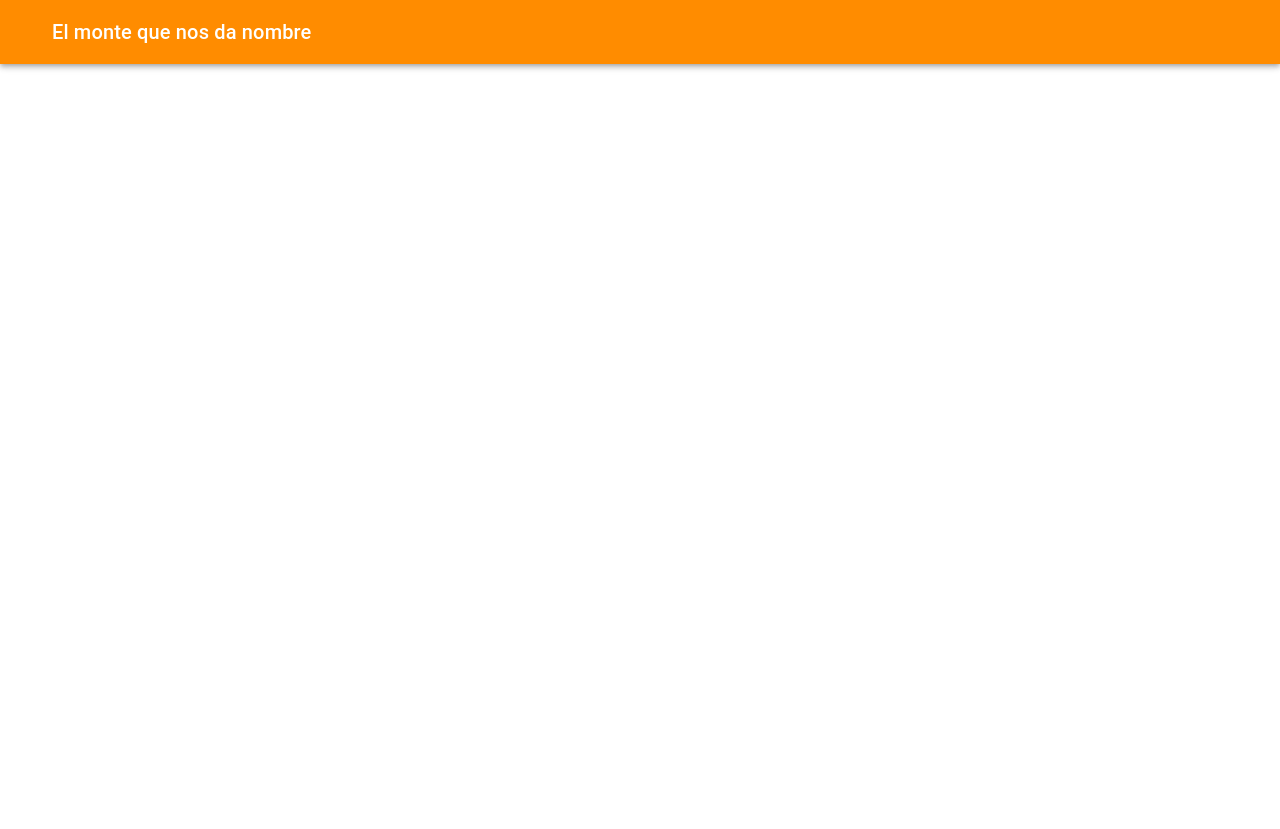
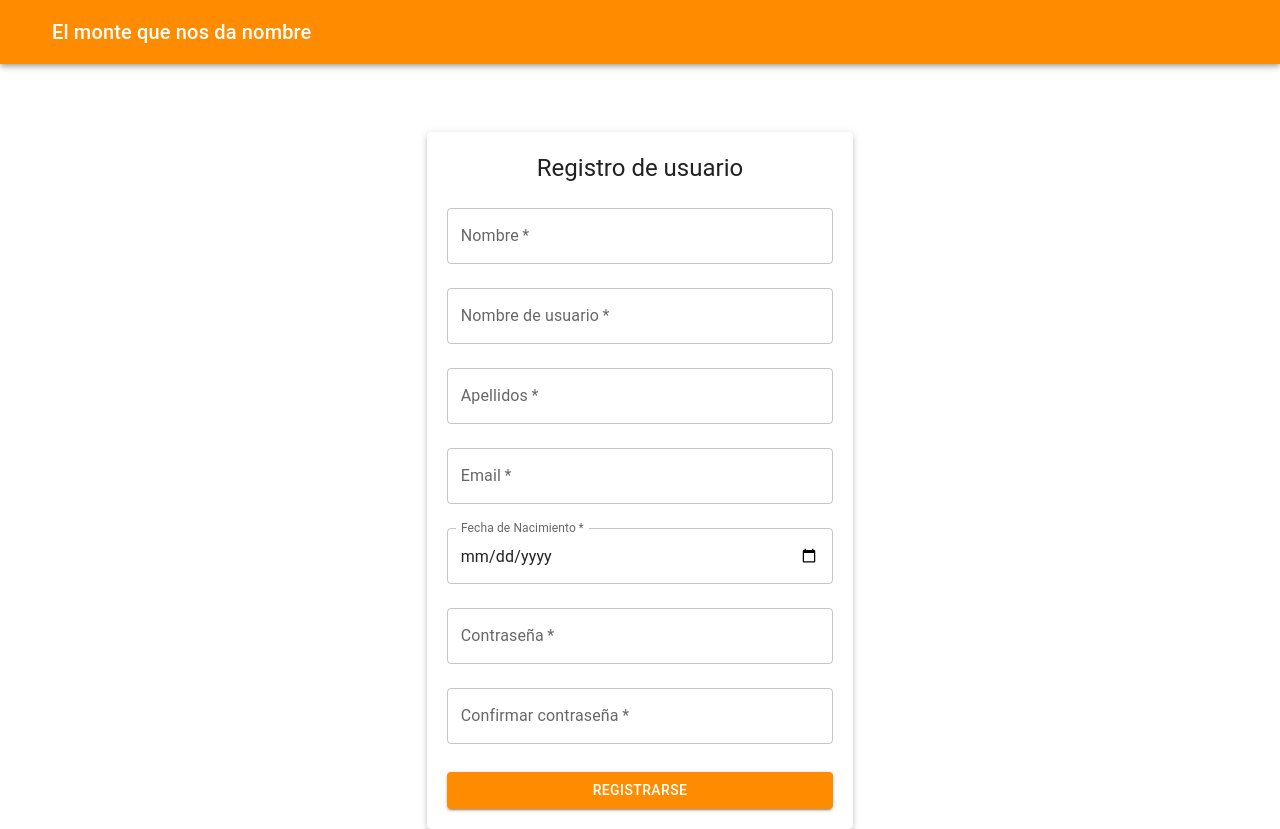
Before and after one commit to maxi6np/El-Monte-Que-Nos-Da-Nombre---Front, a React (Vite) app: page /registro in a window 1280 px wide. Before the commit the page ends 800 px from the top, so only its background shows below. Built offline with nearby package versions, Linux system fonts and the light colour scheme.

Commit message:
Registro usuario

```diff
--- a/src/App.jsx
+++ b/src/App.jsx
@@ -1,25 +1,26 @@
-import { useState } from 'react'
-import '../node_modules/bootstrap/dist/css/bootstrap.min.css'
-import { BrowserRouter, Route, Routes } from 'react-router-dom';
-import Login from './Login';
-import AppBar from '@mui/material/AppBar';
-import Box from '@mui/material/Box';
-import Toolbar from '@mui/material/Toolbar';
-import Typography from '@mui/material/Typography';
-import IconButton from '@mui/material/IconButton';
-import Inicio from './inicio';
-import { makeStyles } from '@mui/material';
-import { orange } from '@mui/material/colors';
-
-
+import AppBar from "@mui/material/AppBar";
+import Box from "@mui/material/Box";
+import IconButton from "@mui/material/IconButton";
+import Toolbar from "@mui/material/Toolbar";
+import Typography from "@mui/material/Typography";
+import { BrowserRouter, Route, Routes } from "react-router-dom";
+import "../node_modules/bootstrap/dist/css/bootstrap.min.css";
+import Login from "./Login";
+import Registro from "./Registro";
+import Inicio from "./inicio";
+import { Button } from "@mui/material";
+import { Link } from "react-router-dom";
 
 function App() {
-
   return (
     <>
       <BrowserRouter>
         <Box sx={{ flexGrow: 1 }}>
-          <AppBar className='mb-5' position="static" sx={{bgcolor:'darkorange'}}>
+          <AppBar
+            className="mb-5"
+            position="static"
+            sx={{ bgcolor: "darkorange" }}
+          >
             <Toolbar>
               <IconButton
                 size="large"
@@ -27,8 +28,7 @@ function App() {
                 color="inherit"
                 aria-label="menu"
                 sx={{ mr: 2 }}
-              >
-              </IconButton>
+              ></IconButton>
               <Typography variant="h6" component="div" sx={{ flexGrow: 1 }}>
                 El monte que nos da nombre
               </Typography>
@@ -36,12 +36,13 @@ function App() {
           </AppBar>
         </Box>
         <Routes>
-          <Route path='/' element={<Login></Login>}></Route>
-          <Route path='/inicio' element={<Inicio></Inicio>}></Route>
+          <Route path="/" element={<Login></Login>}></Route>
+          <Route path="/inicio" element={<Inicio></Inicio>}></Route>
+          <Route path="/registro" element={<Registro />}></Route>
         </Routes>
       </BrowserRouter>
     </>
-  )
+  );
 }
 
-export default App
+export default App;
--- /dev/null
+++ b/src/Registro.jsx
@@ -0,0 +1,136 @@
+import { Button, Grid, Paper, TextField, Typography } from "@mui/material";
+import { useState } from "react";
+import Error from "./Error";
+
+const Registro = () => {
+  const [usuario, setUsuario] = useState({});
+  const [nombre, setNombre] = useState();
+  const [nombreUsuario, setNombreUsuario] = useState();
+  const [apellidos, setApellidos] = useState();
+  const [email, setEmail] = useState();
+  const [fechaNacimiento, setFechaNacimiento] = useState();
+  const [contrasenia, setContrasenia] = useState();
+  const [confirmarContrasenia, setConfirmarContrasenia] = useState();
+  const [error, setError] = useState(false);
+  const [mensaje, setMensaje] = useState();
+
+  const handleRegistrar = (event) => {
+    event.preventDefault();
+    if (
+      [
+        nombre,
+        nombreUsuario,
+        apellidos,
+        email,
+        fechaNacimiento,
+        contrasenia,
+        confirmarContrasenia,
+      ].includes("")
+    ) {
+      setError(true);
+      setMensaje("Rellene todos los campos");
+    } else if (contrasenia !== confirmarContrasenia) {
+      setError(true);
+      setMensaje("Las contraseñas no coinciden");
+    }
+  };
+
+  return (
+    <Grid container justifyContent="center">
+      <Grid item xs={10} sm={6} md={4}>
+        <Paper elevation={3} style={{ padding: "20px", marginTop: "20px" }}>
+          <Typography variant="h5" align="center" gutterBottom>
+            Registro de usuario
+          </Typography>
+          <form>
+            <TextField
+              label="Nombre"
+              variant="outlined"
+              fullWidth
+              margin="normal"
+              value={usuario.nombre}
+              onChange={(e) => setNombre(e.target.value)}
+              required
+            />
+            <TextField
+              label="Nombre de usuario"
+              variant="outlined"
+              fullWidth
+              margin="normal"
+              value={usuario.nombreUsuario}
+              onChange={(e) => setNombreUsuario(e.target.value)}
+              required
+            />
+            <TextField
+              label="Apellidos"
+              variant="outlined"
+              fullWidth
+              margin="normal"
+              value={usuario.apellidos}
+              onChange={(e) => setApellidos(e.target.value)}
+              required
+            />
+            <TextField
+              label="Email"
+              type="email"
+              variant="outlined"
+              fullWidth
+              margin="normal"
+              value={usuario.email}
+              onChange={(e) => setEmail(e.target.value)}
+              required
+            />
+            <TextField
+              label="Fecha de Nacimiento"
+              type="date"
+              variant="outlined"
+              fullWidth
+              margin="normal"
+              InputLabelProps={{
+                shrink: true,
+              }}
+              value={usuario.fechaNacimiento}
+              onChange={(e) => setFechaNacimiento(e.target.value)}
+              required
+            />
+            <TextField
+              label="Contraseña"
+              type="password"
+              variant="outlined"
+              fullWidth
+              margin="normal"
+              value={usuario.contrasenia}
+              onChange={(e) => setContrasenia(e.target.value)}
+              required
+            />
+            <TextField
+              label="Confirmar contraseña"
+              type="password"
+              variant="outlined"
+              fullWidth
+              margin="normal"
+              value={usuario.confirmarContrasenia}
+              onChange={(e) => setConfirmarContrasenia(e.target.value)}
+              required
+            />
+            {error && <Error>{mensaje}</Error>}
+
+            <Button
+              type="submit"
+              variant="contained"
+              color="primary"
+              fullWidth
+              style={{ marginTop: "20px" }}
+              sx={{ bgcolor: "darkorange" }}
+              onClick={handleRegistrar}
+            >
+              Registrarse
+            </Button>
+          </form>
+        </Paper>
+      </Grid>
+    </Grid>
+  );
+};
+
+export default Registro;
```
